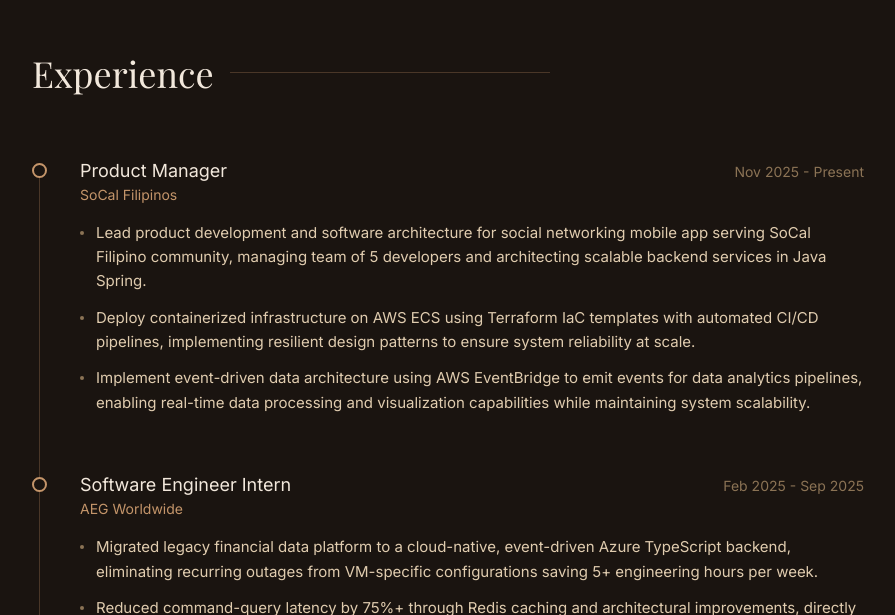
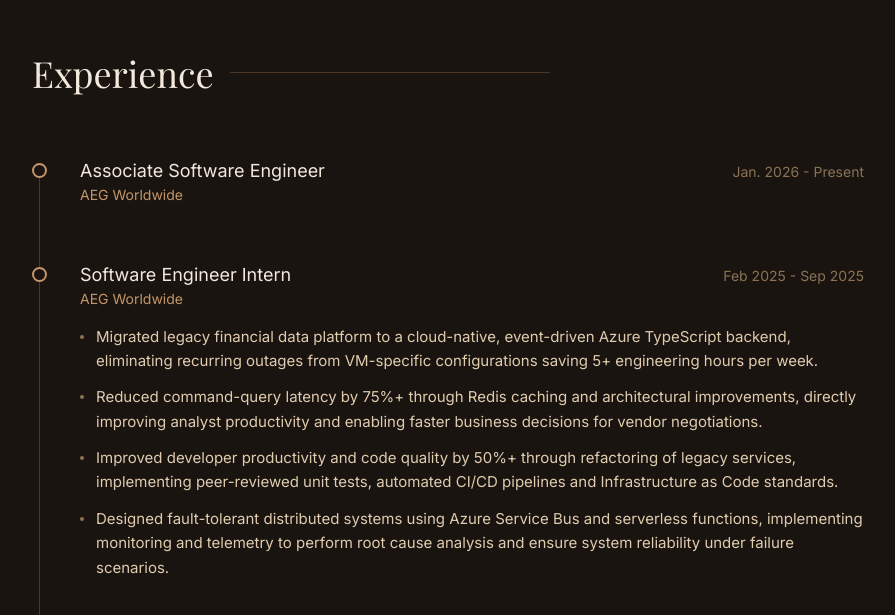
Before and after one commit to Jared-Velasquez/personal-website, a Next.js app: page / in a window 1280 px wide. Shown: the part 1491-2106 px from the top of the page, without its empty margins (192-1087 px from the left). Built offline with nearby package versions, Linux system fonts and the light colour scheme; a web font is replaced by a local one.

Commit message:
feat: add assoc SWE role

```diff
--- a/src/app/components/Experience.tsx
+++ b/src/app/components/Experience.tsx
@@ -4,15 +4,20 @@ import { motion } from "motion/react";
 import { useInView } from "./useInView";
 
 const experiences = [
+  // {
+  //   company: "SoCal Filipinos",
+  //   position: "Product Manager",
+  //   period: "Nov 2025 - Present",
+  //   responsibilities: [
+  //     "Lead product development and software architecture for social networking mobile app serving SoCal Filipino community, managing team of 5 developers and architecting scalable backend services in Java Spring.",
+  //     "Deploy containerized infrastructure on AWS ECS using Terraform IaC templates with automated CI/CD pipelines, implementing resilient design patterns to ensure system reliability at scale.",
+  //     "Implement event-driven data architecture using AWS EventBridge to emit events for data analytics pipelines, enabling real-time data processing and visualization capabilities while maintaining system scalability.",
+  //   ],
+  // },
   {
-    company: "SoCal Filipinos",
-    position: "Product Manager",
-    period: "Nov 2025 - Present",
-    responsibilities: [
-      "Lead product development and software architecture for social networking mobile app serving SoCal Filipino community, managing team of 5 developers and architecting scalable backend services in Java Spring.",
-      "Deploy containerized infrastructure on AWS ECS using Terraform IaC templates with automated CI/CD pipelines, implementing resilient design patterns to ensure system reliability at scale.",
-      "Implement event-driven data architecture using AWS EventBridge to emit events for data analytics pipelines, enabling real-time data processing and visualization capabilities while maintaining system scalability.",
-    ],
+    company: "AEG Worldwide",
+    position: "Associate Software Engineer",
+    period: "Jan. 2026 - Present"
   },
   {
     company: "AEG Worldwide",
@@ -93,7 +98,7 @@ export function Experience() {
                 </div>
 
                 <ul className="space-y-3">
-                  {exp.responsibilities.map((resp, i) => (
+                  {exp.responsibilities && exp.responsibilities.map((resp, i) => (
                     <li
                       key={i}
                       className="flex gap-3 text-coffee-200 leading-relaxed text-[15px]"
```
